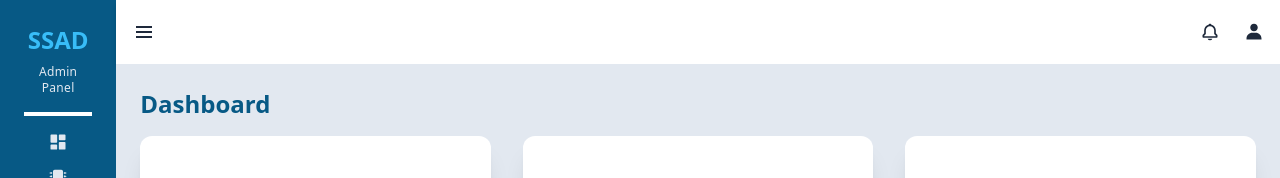
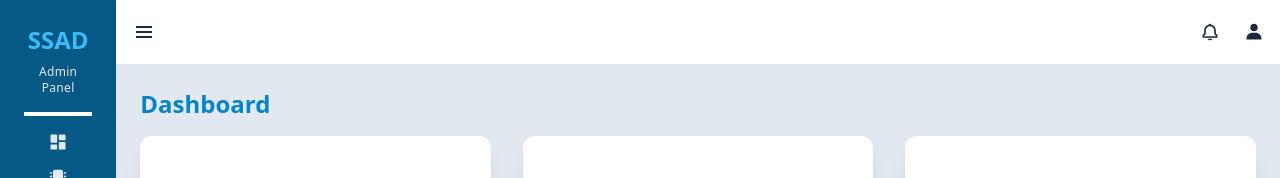
Before and after one commit to Andrewij21/SSAD, a React (Vite) app: page / in a window 1280 px wide. Shown: the top 178 px of the page. Built offline with nearby package versions, Linux system fonts and the light colour scheme.

Commit message:
refactor: change font color

```diff
--- a/src/page/Devices.jsx
+++ b/src/page/Devices.jsx
@@ -74,7 +74,7 @@ const Devices = () => {
   };
   return (
     <div>
-      <h1 className="text-2xl text-sky-800 font-bold capitalize">Devices</h1>
+      <h1 className="text-2xl text-sky-600 font-bold capitalize">Devices</h1>
       <div className="flex w-full justify-end items-center my-4">
         <button
           onClick={toggleModel}
--- a/src/page/Home.jsx
+++ b/src/page/Home.jsx
@@ -22,7 +22,7 @@ const cards = [
 const Home = () => {
   return (
     <div>
-      <h1 className="text-2xl text-sky-800 font-bold capitalize mb-4">
+      <h1 className="text-2xl text-sky-600 font-bold capitalize mb-4">
         Dashboard
       </h1>
       <div className="container flex gap-8 flex-wrap">
```
